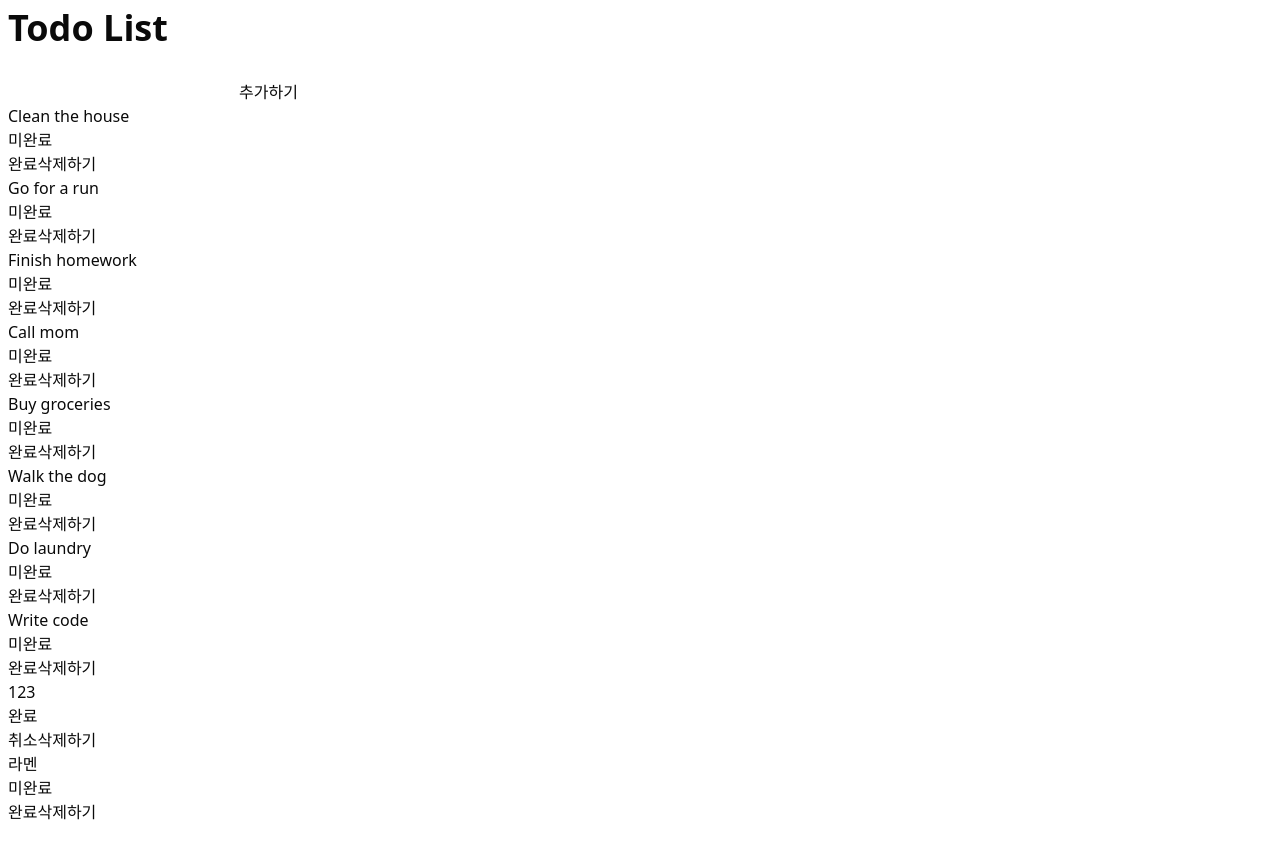
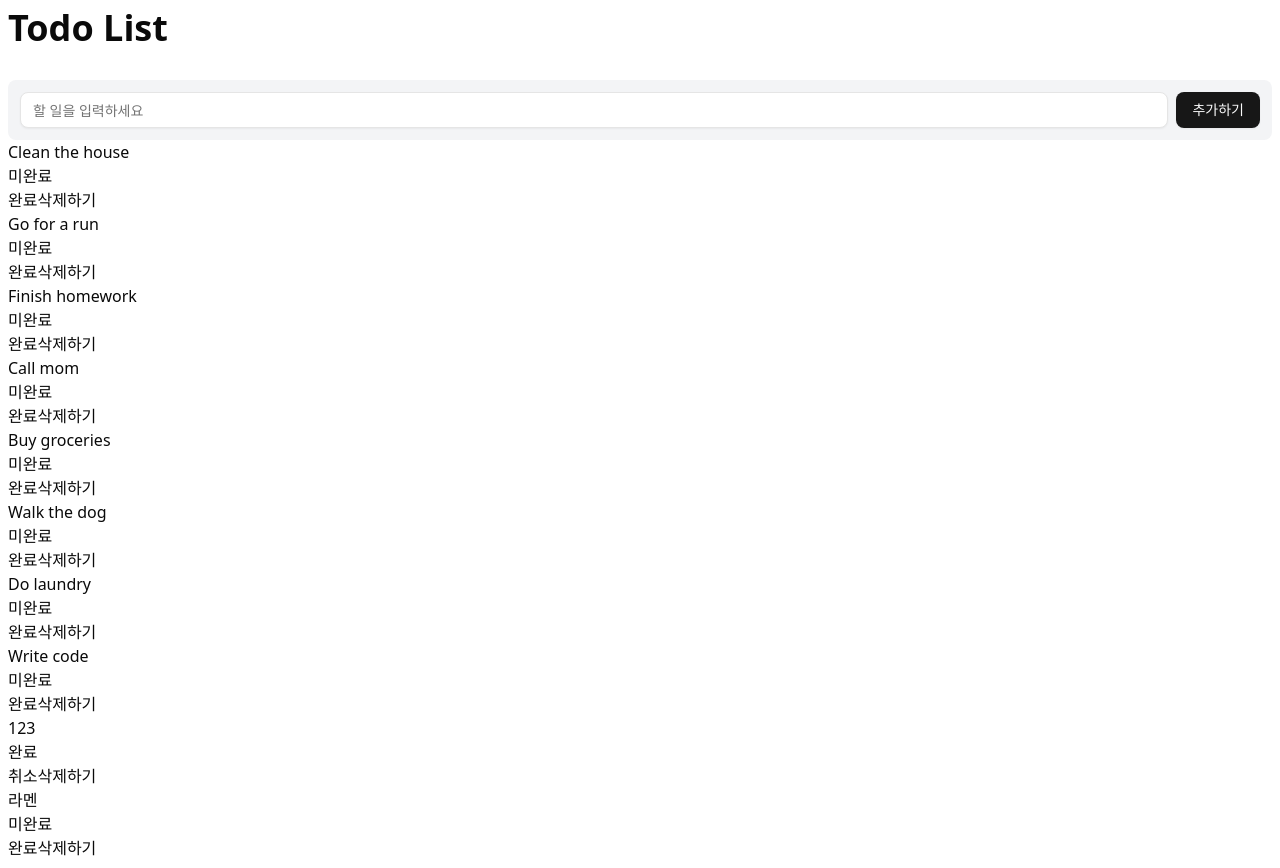
Before and after one commit to 99ShinByeongseon/react-basic-9th-todo, a Next.js app: page / in a window 1280 px wide. Before the commit the page ends 832 px from the top, so only its background shows below. Built offline with nearby package versions, Linux system fonts and the light colour scheme; data requests are answered from the project's data file.

Commit message:
feat: TodoForm 컴포넌트 UI 개선 및 버튼, 입력 필드 추가

```diff
--- a/app/layout.tsx
+++ b/app/layout.tsx
@@ -1,7 +1,7 @@
 import type { Metadata } from "next";
 import { Geist, Geist_Mono } from "next/font/google";
 import "./globals.css";
-import TodoHeader from "@/components/todo/layout/todoHeader";
+import TodoHeader from "@/components/todo/layout/TodoHeader";
 
 const geistSans = Geist({
   variable: "--font-geist-sans",
--- a/components/todo/TodoFrom.tsx
+++ b/components/todo/TodoFrom.tsx
@@ -2,6 +2,8 @@
 
 import { createTodo } from "@/api/todo-api";
 import { FormEvent } from "react";
+import { Button } from "../ui/button";
+import { Input } from "../ui/input";
 
 const TodoFrom = () => {
   const onSubmit = async (e: FormEvent<HTMLFormElement>) => {
@@ -17,9 +19,15 @@ const TodoFrom = () => {
   };
 
   return (
-    <form onSubmit={onSubmit}>
-      <input type="text" name="todo-text" required />
-      <button type="submit">추가하기</button>
+    <form onSubmit={onSubmit} className="flex w-full items-center space-x-2 bg-gray-100 p-3 rounded-md">
+      <Input
+        type="text"
+        name="todo-text"
+        required
+        placeholder="할 일을 입력하세요"
+        className="bg-white"
+      />
+      <Button type="submit">추가하기</Button>
     </form>
   );
 };
--- /dev/null
+++ b/components/ui/button.tsx
@@ -0,0 +1,59 @@
+import * as React from "react"
+import { Slot } from "@radix-ui/react-slot"
+import { cva, type VariantProps } from "class-variance-authority"
+
+import { cn } from "@/lib/utils"
+
+const buttonVariants = cva(
+  "inline-flex items-center justify-center gap-2 whitespace-nowrap rounded-md text-sm font-medium transition-all disabled:pointer-events-none disabled:opacity-50 [&_svg]:pointer-events-none [&_svg:not([class*='size-'])]:size-4 shrink-0 [&_svg]:shrink-0 outline-none focus-visible:border-ring focus-visible:ring-ring/50 focus-visible:ring-[3px] aria-invalid:ring-destructive/20 dark:aria-invalid:ring-destructive/40 aria-invalid:border-destructive",
+  {
+    variants: {
+      variant: {
+        default:
+          "bg-primary text-primary-foreground shadow-xs hover:bg-primary/90",
+        destructive:
+          "bg-destructive text-white shadow-xs hover:bg-destructive/90 focus-visible:ring-destructive/20 dark:focus-visible:ring-destructive/40 dark:bg-destructive/60",
+        outline:
+          "border bg-background shadow-xs hover:bg-accent hover:text-accent-foreground dark:bg-input/30 dark:border-input dark:hover:bg-input/50",
+        secondary:
+          "bg-secondary text-secondary-foreground shadow-xs hover:bg-secondary/80",
+        ghost:
+          "hover:bg-accent hover:text-accent-foreground dark:hover:bg-accent/50",
+        link: "text-primary underline-offset-4 hover:underline",
+      },
+      size: {
+        default: "h-9 px-4 py-2 has-[>svg]:px-3",
+        sm: "h-8 rounded-md gap-1.5 px-3 has-[>svg]:px-2.5",
+        lg: "h-10 rounded-md px-6 has-[>svg]:px-4",
+        icon: "size-9",
+      },
+    },
+    defaultVariants: {
+      variant: "default",
+      size: "default",
+    },
+  }
+)
+
+function Button({
+  className,
+  variant,
+  size,
+  asChild = false,
+  ...props
+}: React.ComponentProps<"button"> &
+  VariantProps<typeof buttonVariants> & {
+    asChild?: boolean
+  }) {
+  const Comp = asChild ? Slot : "button"
+
+  return (
+    <Comp
+      data-slot="button"
+      className={cn(buttonVariants({ variant, size, className }))}
+      {...props}
+    />
+  )
+}
+
+export { Button, buttonVariants }
--- /dev/null
+++ b/components/ui/input.tsx
@@ -0,0 +1,21 @@
+import * as React from "react"
+
+import { cn } from "@/lib/utils"
+
+function Input({ className, type, ...props }: React.ComponentProps<"input">) {
+  return (
+    <input
+      type={type}
+      data-slot="input"
+      className={cn(
+        "file:text-foreground placeholder:text-muted-foreground selection:bg-primary selection:text-primary-foreground dark:bg-input/30 border-input flex h-9 w-full min-w-0 rounded-md border bg-transparent px-3 py-1 text-base shadow-xs transition-[color,box-shadow] outline-none file:inline-flex file:h-7 file:border-0 file:bg-transparent file:text-sm file:font-medium disabled:pointer-events-none disabled:cursor-not-allowed disabled:opacity-50 md:text-sm",
+        "focus-visible:border-ring focus-visible:ring-ring/50 focus-visible:ring-[3px]",
+        "aria-invalid:ring-destructive/20 dark:aria-invalid:ring-destructive/40 aria-invalid:border-destructive",
+        className
+      )}
+      {...props}
+    />
+  )
+}
+
+export { Input }
--- a/package.json
+++ b/package.json
@@ -9,6 +9,7 @@
     "lint": "next lint"
   },
   "dependencies": {
+    "@radix-ui/react-slot": "^1.1.2",
     "class-variance-authority": "^0.7.1",
     "clsx": "^2.1.1",
     "lucide-react": "^0.482.0",
```
Also changed, not shown: 1 other file (tests, documents, lock files or other folders).
